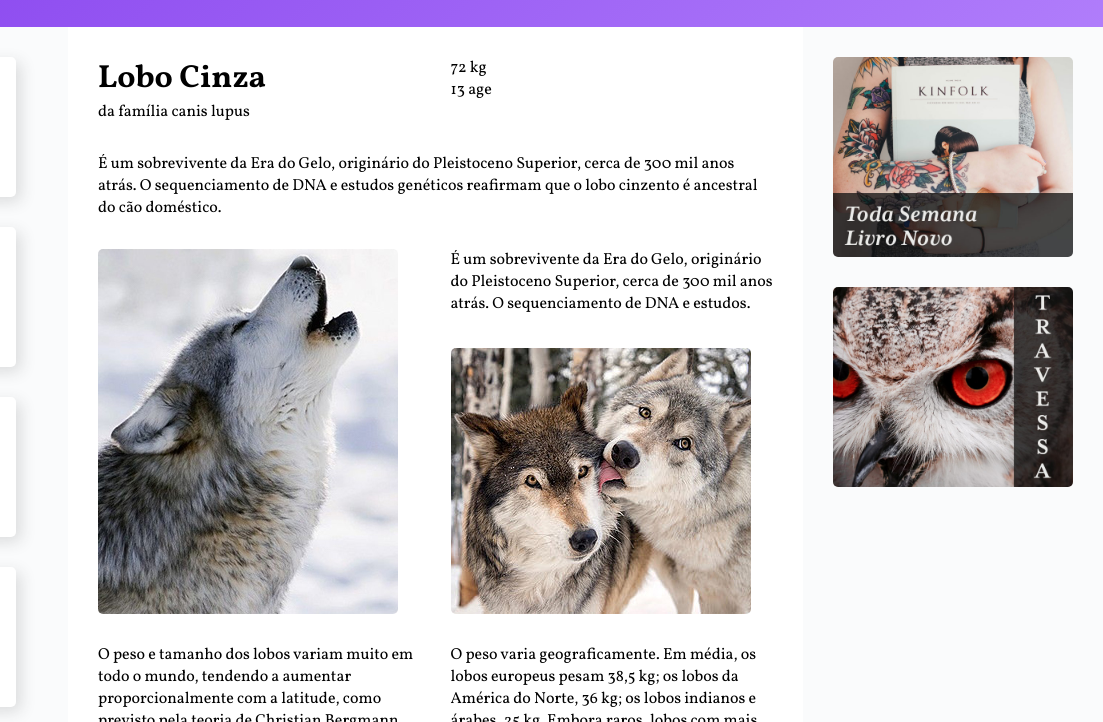
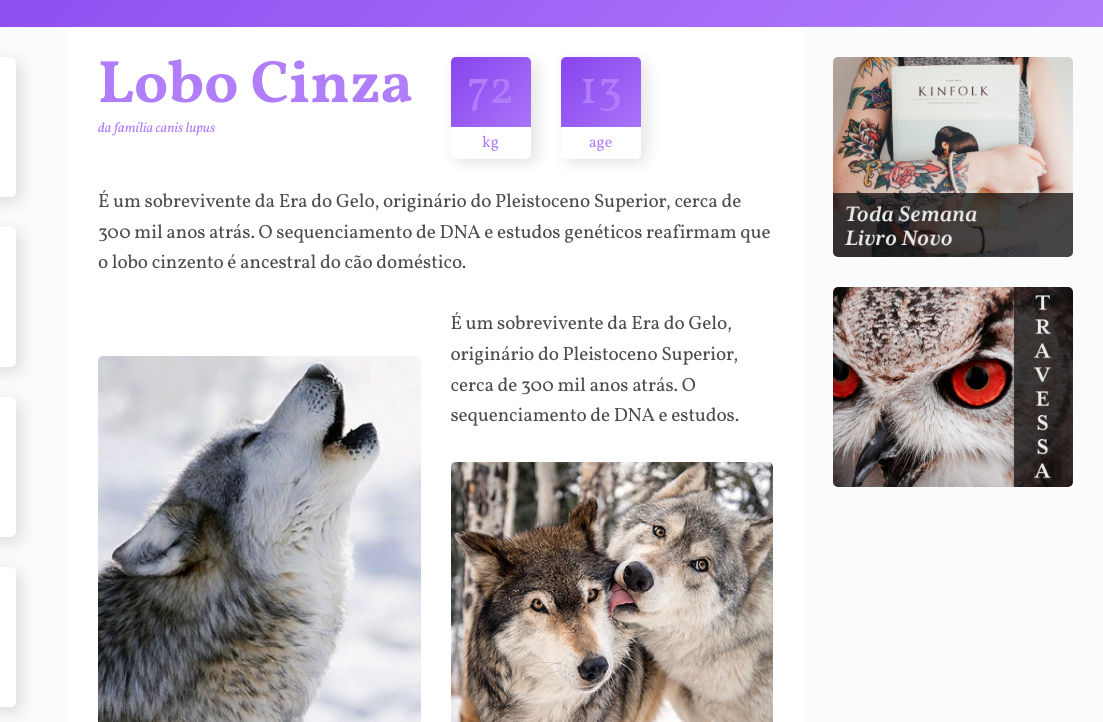
Before and after one commit to CrystyanVerly/WildBeast, a plain HTML site: page index.html in a window 1280 px wide. Shown: the part 78-800 px from the top of the page, 177-1280 px from the left. Drawn offline with Linux system fonts and the light colour scheme.

Commit message:
estiliza titulo e atributos da main

```diff
--- a/css/style.css
+++ b/css/style.css
@@ -23,7 +23,7 @@ body {
 }
 
 img {
-  max-width: 100%;
+  width: 100%;
   display: block;
   border-radius: 5px;
 }
@@ -127,6 +127,71 @@ img {
   align-self: end;
 }
 
+p {
+  font-size: 1.2em;
+  line-height: 1.6;
+  letter-spacing: -0.005em;
+  color: rgba(0, 0, 0, 0.7);
+}
+
+.info-bottom-container p + p {
+  margin-top: 30px;
+}
+
+.main-title-container {
+  color: #b07dfb;
+}
+
+.main-title-container h1 {
+  font-size: 3.75em;
+  line-height: 1;
+  font-weight: bold;
+}
+
+.main-title-container span {
+  font-size: 0.875em;
+  font-style: italic;
+}
+
+/*  attributes */
+
+.mini-description-container {
+  display: flex;
+  align-items: flex-start;
+}
+
+.mini-description-container > div {
+  width: 80px;
+  text-align: center;
+  background: linear-gradient(135deg, #8844ee, #b07dfb);
+  border-radius: 5px;
+  box-shadow: 5px 5px 15px 0px rgba(44, 44, 44, 0.15);
+  position: relative;
+}
+
+.mini-description-container > div:first-child {
+  margin-right: 30px;
+}
+
+.mini-description-container span {
+  display: block;
+  color: #b07dfb;
+}
+
+.number {
+  font-size: 3em;
+  line-height: 1;
+  margin: 10px auto;
+}
+
+.label {
+  position: relative;
+  background-color: #fff;
+  border-radius: 0 0 5px 5px;
+  padding: 5px 0;
+  top: 2px;
+}
+
 /* merchan */
 
 .merchandise-container {
--- a/index.html
+++ b/index.html
@@ -59,12 +59,12 @@
         </div>
         <div class="mini-description-container">
           <div class="animal-weight-container">
-            <span>72</span>
-            <span>kg</span>
+            <span class="number">72</span>
+            <span class="label">kg</span>
           </div>
           <div class="animal-age-container">
-            <span>13</span>
-            <span>age</span>
+            <span class="number">13</span>
+            <span class="label">age</span>
           </div>
         </div>
         <p class="col-wide">
```
